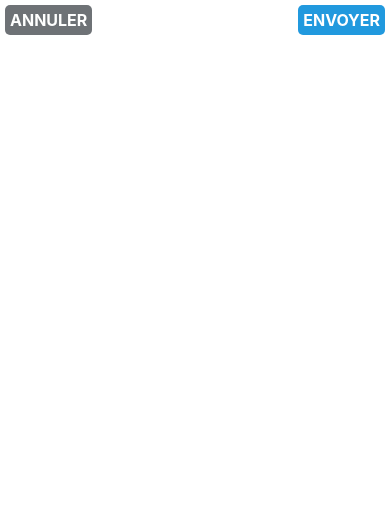
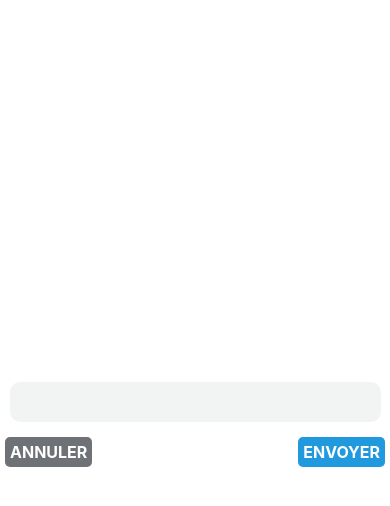
Before and after one commit to thebenoit/labo5, a React Native app: screen / in a window 390 px wide. Shown: the top 506 px of the page. Built offline with nearby package versions, Linux system fonts and the light colour scheme.

Commit message:
ajout du input g ris

```diff
--- a/App.js
+++ b/App.js
@@ -1,17 +1,18 @@
 import { StatusBar } from "expo-status-bar";
-import { StyleSheet, Text, TouchableOpacity, View } from "react-native";
+import { StyleSheet, Text, TouchableOpacity, View,TextInput } from "react-native";
+//import { TextInput } from "react-native-web";
 import { Colors } from "react-native/Libraries/NewAppScreen";
 
 const ButtonBox = () => {
   return (
     <View style={styles.buttonContainer}>
       <TouchableOpacity
-        style={[styles.buttonstyle, { backgroundColor: "#6e7276" }]}
+        style={[styles.buttonStyle, { backgroundColor: "#6e7276" }]}
       >
         <Text style={styles.buttonText}>Annuler</Text>
       </TouchableOpacity>
       <TouchableOpacity
-        style={[styles.buttonstyle, { backgroundColor: "#2199de" }]}
+        style={[styles.buttonStyle, { backgroundColor: "#2199de" }]}
       >
         <Text style={styles.buttonText}>Envoyer</Text>
       </TouchableOpacity>
@@ -19,23 +20,34 @@ const ButtonBox = () => {
   );
 };
 
+const NewMessage = () => {
+
+  return(
+    <View style={styles.container}>
+    <TextInput style={styles.inputStyle}/>
+    <ButtonBox/>
+    </View>
+
+  )
+}
+
 export default function App() {
-  return <ButtonBox />;
+  return <NewMessage/>;
 }
 
 const styles = StyleSheet.create({
   container: {
     flex: 1,
     backgroundColor: "#fff",
-    alignItems: "center",
+    //alignItems: "center",
     justifyContent: "center",
   },
   buttonContainer: {
     flexDirection: "row",
     justifyContent: "space-between",
-    alignItems: "baseline",
+   alignItems:'flex-end',
   },
-  buttonstyle: {
+  buttonStyle: {
     borderRadius: 5,
     padding: 5,
     margin: 5,
@@ -48,4 +60,13 @@ const styles = StyleSheet.create({
     fontSize: 16,
     textAlign: "center",
   },
+  inputStyle:{
+    backgroundColor: '#f2f3f3',
+    borderRadius: 10,
+    padding: 10,
+    margin: 10,
+    width: '95%',
+    height: 40,
+
+  },
 });
```
